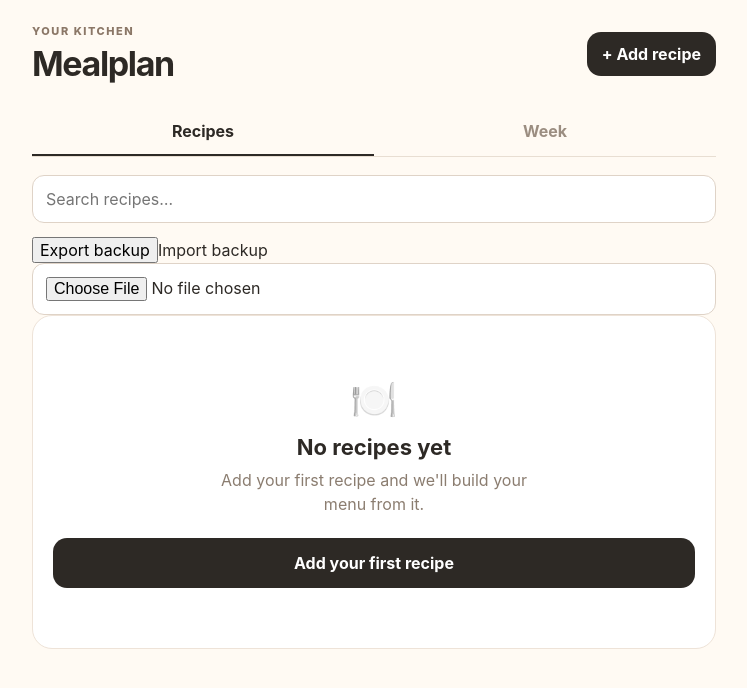
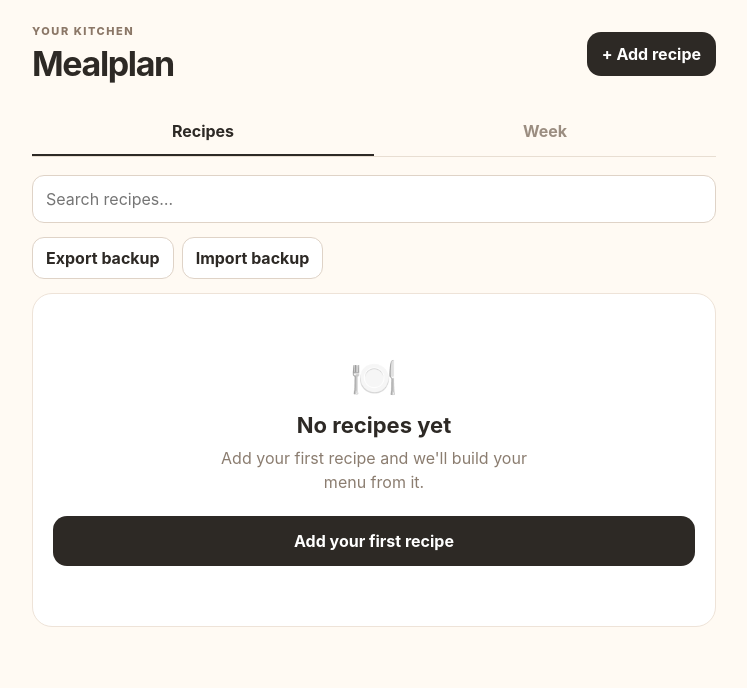
Before and after one commit to oscarsandahl/Mealplan, a React (Vite) app: page / in a window 1280 px wide. Shown: the top 688 px of the page, without its empty margins (266-1013 px from the left). Built offline with nearby package versions, Linux system fonts and the light colour scheme.

Commit message:
Polish controls for backups and menu actions

```diff
--- a/src/styles.css
+++ b/src/styles.css
@@ -41,3 +41,17 @@ textarea { min-height:100px; resize:vertical; }
 .text-button { border:0; background:transparent; font-size:22px; }
 .full { margin-top:2px; }
 @media (max-width:480px) { header { align-items:flex-start; } header .primary { white-space:nowrap; } .menu-day { grid-template-columns:65px 1fr 30px; } }
+
+.secondary { border:1px solid #dfd3c7; border-radius:12px; padding:10px 13px; background:white; color:#2d2925; font-weight:700; }
+.backup-bar { display:flex; gap:8px; margin:0 0 14px; }
+.file-button { cursor:pointer; display:inline-flex; align-items:center; }
+.file-button input { display:none; }
+.recipe-main { min-width:0; }
+.recipe-actions { display:flex; gap:10px; margin-top:10px; }
+.danger { color:#a34a3f; font-size:14px; }
+.muted { color:#8b7d70; margin:6px 0 0; font-size:13px; line-height:1.4; }
+.menu-actions { display:flex; justify-content:flex-end; align-items:center; gap:2px; }
+.menu-actions .text-button { font-size:13px; white-space:nowrap; }
+.menu-actions .text-button:last-child { font-size:22px; }
+.cooked { color:#3d7650; font-weight:700; }
+@media (max-width:480px) { .backup-bar { flex-direction:column; } .recipe-actions { justify-content:flex-end; } .menu-actions .text-button { font-size:12px; } }
```
